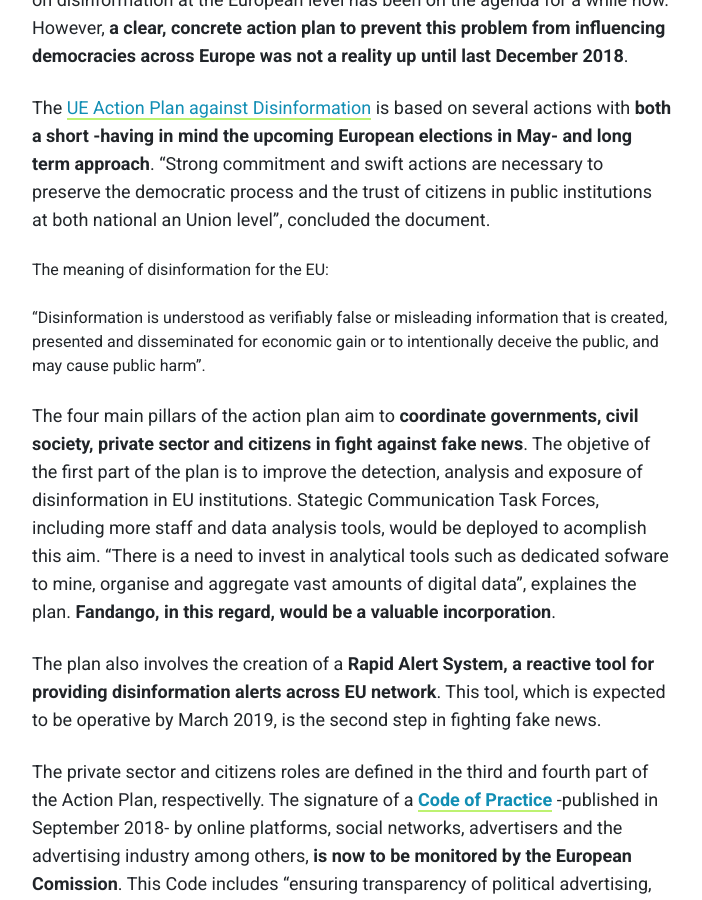
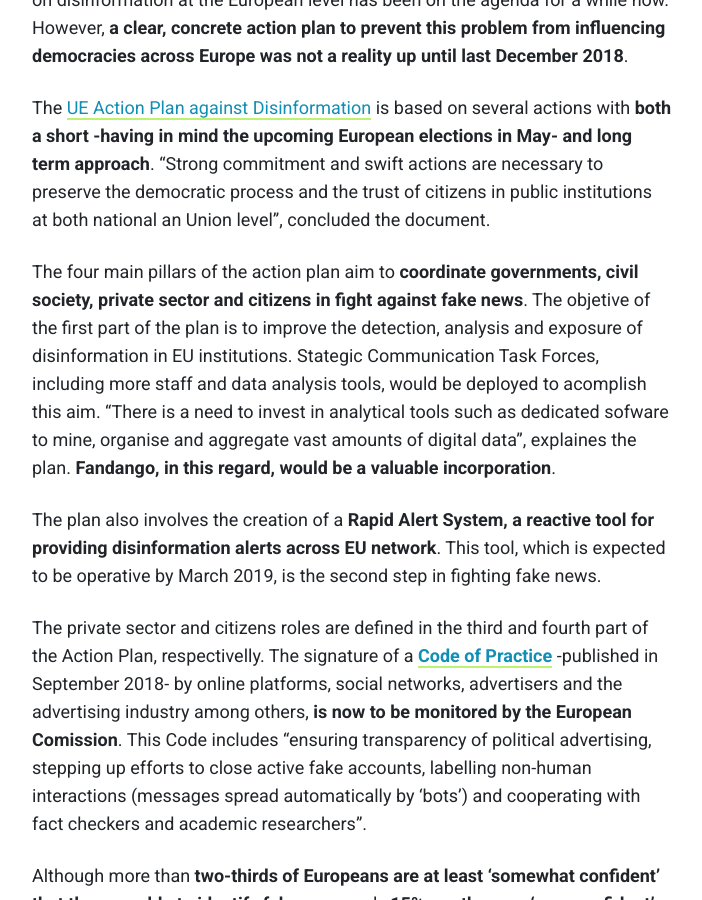
Before and after one commit to fandangOrg/fandango-web, a Jekyll site: the page built from _posts/2019-02-15-european-unions-steps-to-fight-disinformation.markdown, in a window 1280 px wide and 900 px high, scrolled down 427 px. Shown: the whole window, without its empty margins (288-990 px from the left). Built offline with Jekyll 4.4.1, drawn with Linux system fonts in a browser that asks for light colours; comment, search, counter and statistics services are not loaded.

Commit message:
Updated European Unions Steps To Fight Disinformation

```diff
--- a/_posts/2019-02-15-european-unions-steps-to-fight-disinformation.markdown
+++ b/_posts/2019-02-15-european-unions-steps-to-fight-disinformation.markdown
@@ -6,10 +6,6 @@ date: 2019-02-15 11:36:00 Z
 Fake news is a problem for democracy for more than eight in ten respondents of the [lastest Eurobarometer on this topic](http://ec.europa.eu/commfrontoffice/publicopinion/index.cfm/survey/getsurveydetail/instruments/flash/surveyky/2183) published on March 2018. The debate on disinformation at the European level has been on the agenda for a while now. However, **a clear, concrete action plan to prevent this problem from influencing democracies across Europe was not a reality up until last December 2018**.
 
 The [UE Action Plan against Disinformation](https://eeas.europa.eu/headquarters/headquarters-homepage/54866/action-plan-against-disinformation_en) is based on several actions with **both a short -having in mind the upcoming European elections in May- and long term approach**. "Strong commitment and swift actions are necessary to preserve the democratic process and the trust of citizens in public institutions at both national an Union level", concluded the document.
-
-> The meaning of disinformation for the EU:
->
-"Disinformation is understood as verifiably false or misleading information that is created, presented and disseminated for economic gain or to intentionally deceive the public, and may cause public harm".
 
 The four main pillars of the action plan aim to **coordinate governments, civil society, private sector and citizens in fight against fake news**. The objetive of the first part of the plan is to improve the detection, analysis and exposure of disinformation in EU institutions. Stategic Communication Task Forces, including more staff and data analysis tools, would be deployed to acomplish this aim. "There is a need to invest in analytical tools such as dedicated sofware to mine, organise and aggregate vast amounts of digital data", explaines the plan. **Fandango, in this regard, would be a valuable incorporation**.
 
```
